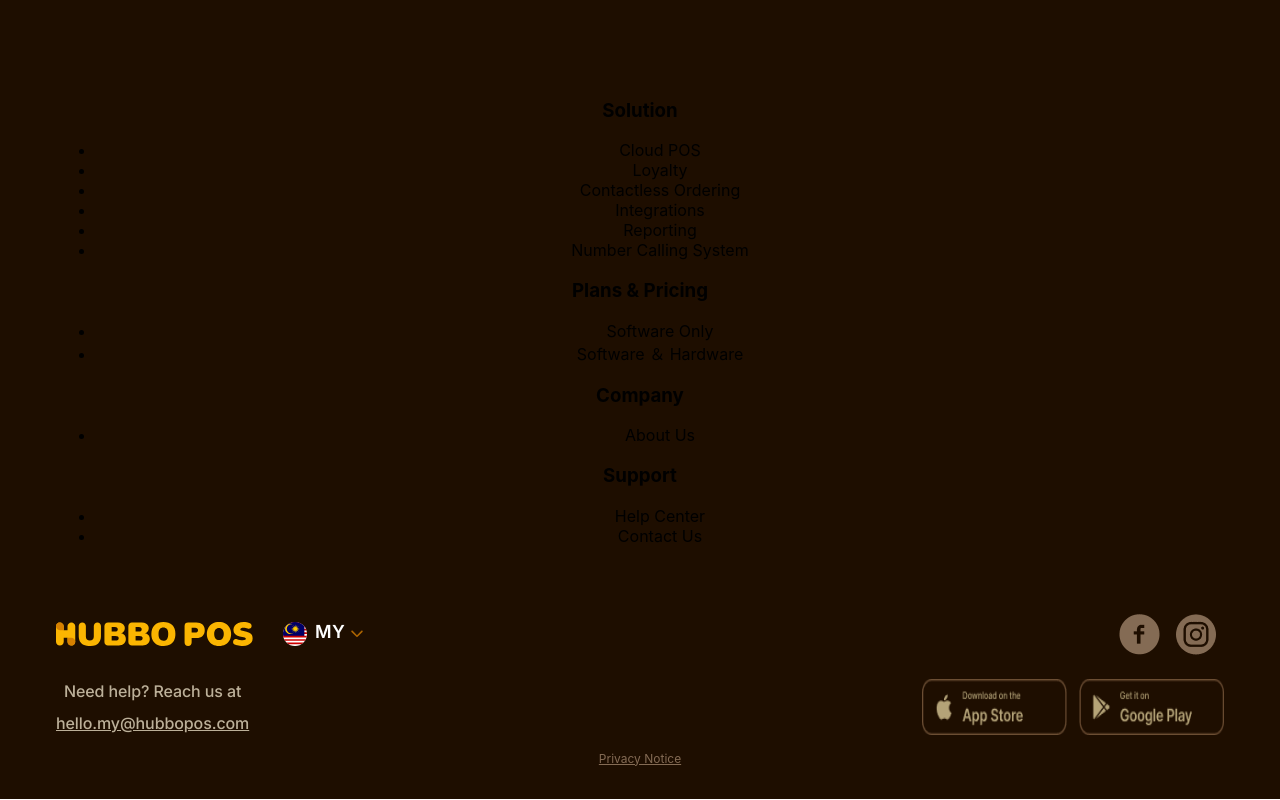
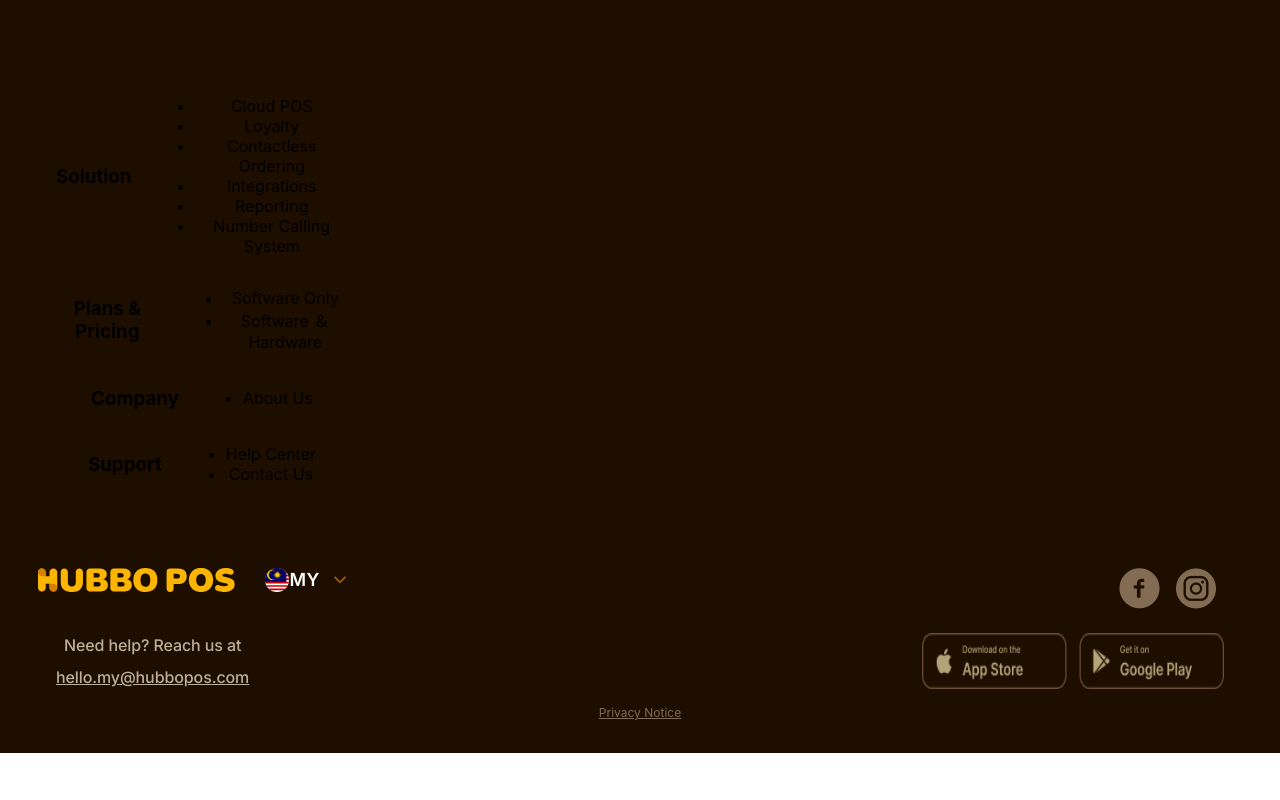
Before and after one commit to vonnue-assin/Hubbopos, a React (Create React App) app: page / in a window 1280 px wide. Built offline with nearby package versions, Linux system fonts and the light colour scheme.

Commit message:
refactor:updated the code

```diff
--- a/src/components/Accordion/styles.css
+++ b/src/components/Accordion/styles.css
@@ -19,7 +19,7 @@
   line-height: 26px;
   letter-spacing: -0.72px;
   font-weight: 500;
-  font-family: 'font1';
+  font-family: 'font2';
 }
 
 .features {
@@ -31,13 +31,13 @@
   font-size: 16px;
   line-height: 24px;
   letter-spacing: -0.1px;
-  font-family: 'font1';
+  font-family: 'font2';
 }
 
 .heading {
+  margin: 0px;
   padding-top: 0.5rem;
   padding-bottom: 0.5rem;
-  margin: 0px;
 }
 
 .button-arrow-icon {
@@ -50,6 +50,11 @@
   justify-content: space-between;
   border-bottom: 1px solid #492a00;
   padding-bottom: 1rem;
+  padding-right: 12px;
+}
+
+.accordion-header.active {
+  border-bottom: none;
 }
 
 .accordion-section-wrapper {
--- a/src/components/FooterCard/index.tsx
+++ b/src/components/FooterCard/index.tsx
@@ -87,6 +87,7 @@
 
         <div className="footer-base-main-container">
           <div className="footer-base-sub-container">
+            <div className="footer-card">
               <div className="logo-card">
                 <HubboposLogo className="hubboposLogo" />
               </div>
@@ -95,11 +96,13 @@
                   <div className="button-card-container">
                     <CountryLogo className="country-logo" />
                     <p className="button-card-text">MY</p>
-                  <ArrowIcon />
+                    <ArrowIcon style={{ padding: '0.5rem' }} />
                   </div>
                 </div>
               </Button>
             </div>
+          </div>
+
           <div className="social-store-tabsize">
             <img
               src={faceBookIcon}
--- a/src/components/FooterCard/styles.css
+++ b/src/components/FooterCard/styles.css
@@ -8,14 +8,6 @@
   display: flex;
   flex-direction: column;
   gap: 1rem;
-}
-
-.footer-base-sub-container {
-  display: flex;
-  /* justify-content: space-between; */
-  align-items: center;
-  gap: 1.5rem;
-  flex: 1 1 0%;
 }
 
 .logo-card {
@@ -51,7 +43,7 @@
 }
 
 .country-logo {
-  margin-right: 0.5rem;
+  /* margin-right: 0.5rem; */
   width: 1.5rem;
   height: 1.5rem;
 }
@@ -135,6 +127,8 @@
 
 .button-card-container {
   display: flex;
+  justify-content: center;
+  align-items: center;
 }
 
 .social-store-tabsize {
@@ -151,6 +145,18 @@
   gap: 1rem;
   flex-direction: column-reverse;
 }
+
+.footer-card {
+  display: flex;
+  justify-content: center;
+  align-items: center;
+  gap: 1.5rem;
+  width: 292px;
+}
+
+/* .footer-base-sub-container {
+  display: flex;
+} */
 
 .app-store-card-container-1 {
   display: none;
--- a/src/data/footer.json
+++ b/src/data/footer.json
@@ -14,7 +14,7 @@
 
   {
     "id": 2,
-    "Heading": "Plans & Pricing",
+    "Heading": "Plans &  Pricing",
     "features": ["Software Only", "Software ＆ Hardware"]
   },
   {
```
Lines whose indentation alone changed are shown as unchanged.
